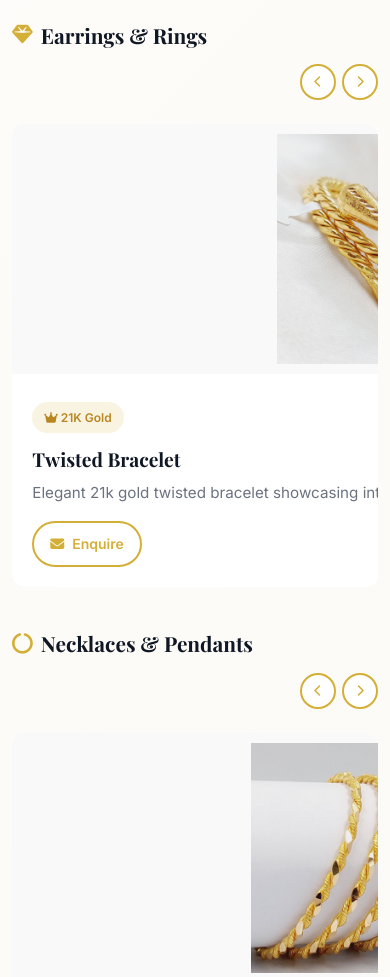
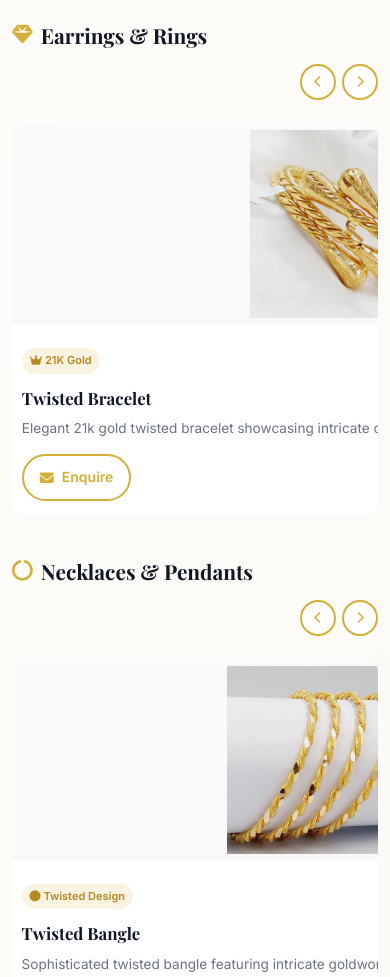
Before and after one commit to taifz123/dianajewellery, a plain HTML site: page index.html in a window 390 px wide. Shown: the part 1120-2097 px from the top of the page. Drawn offline with nearby package versions, Linux system fonts and the light colour scheme.

Commit message:
Update index.html

```diff
--- a/index.html
+++ b/index.html
@@ -154,6 +154,7 @@
       transition: all var(--transition);
       position: relative;
       white-space: nowrap;
+      text-decoration: none;
     }
 
     nav.desktop a:hover {
@@ -722,7 +723,7 @@
       transition: width 0.1s ease;
     }
 
-    /* Mobile Responsive */
+    /* IMPROVED Mobile Responsive - FIXED IMAGE PROPORTIONS */
     @media (max-width: 768px) {
       .container {
         padding: 0 16px;
@@ -809,13 +810,21 @@
         order: 2;
       }
 
+      /* FIXED MOBILE CAROUSEL IMAGES */
       .carousel-item {
-        min-width: calc(100% - 0px);
+        min-width: 100%; /* Full width on mobile */
       }
 
       .carousel-item img {
-        height: 280px; /* Smaller on mobile but still shows full image */
-        padding: 12px; /* Reduced padding on mobile */
+        height: 220px; /* Better proportions for mobile */
+        padding: 8px; /* Less padding */
+        object-fit: contain;
+        background: #f9f9f9;
+        border-radius: 12px 12px 0 0;
+      }
+
+      .carousel-track {
+        gap: 16px; /* Smaller gap */
       }
 
       .carousel-header {
@@ -834,15 +843,15 @@
       }
 
       .carousel-content {
-        padding: 20px;
+        padding: 16px; /* Reduced padding */
       }
 
       .carousel-content h3 {
-        font-size: 1.2rem;
+        font-size: 1.1rem; /* Smaller heading */
       }
 
       .carousel-content p {
-        font-size: 0.95rem;
+        font-size: 0.9rem; /* Smaller text */
       }
 
       .section {
@@ -880,7 +889,7 @@
       }
     }
 
-    /* Extra small screens */
+    /* Extra small screens - FURTHER MOBILE IMPROVEMENTS */
     @media (max-width: 480px) {
       .container {
         padding: 0 12px;
@@ -900,9 +909,23 @@
         font-size: 12px;
       }
 
+      /* OPTIMAL MOBILE IMAGE SIZE */
       .carousel-item img {
-        height: 250px;
-        padding: 10px;
+        height: 200px; /* Even more proportional */
+        padding: 6px; /* Minimal padding */
+      }
+
+      .carousel-content {
+        padding: 14px; /* Compact padding */
+      }
+
+      .carousel-content h3 {
+        font-size: 1.05rem; /* Compact heading */
+      }
+
+      .carousel-content p {
+        font-size: 0.85rem; /* Compact text */
+        line-height: 1.4;
       }
 
       .contact-form {
@@ -912,6 +935,11 @@
       .btn {
         padding: 10px 16px;
         font-size: 14px;
+      }
+
+      .badge {
+        font-size: 11px;
+        padding: 4px 8px;
       }
     }
   </style>
```
